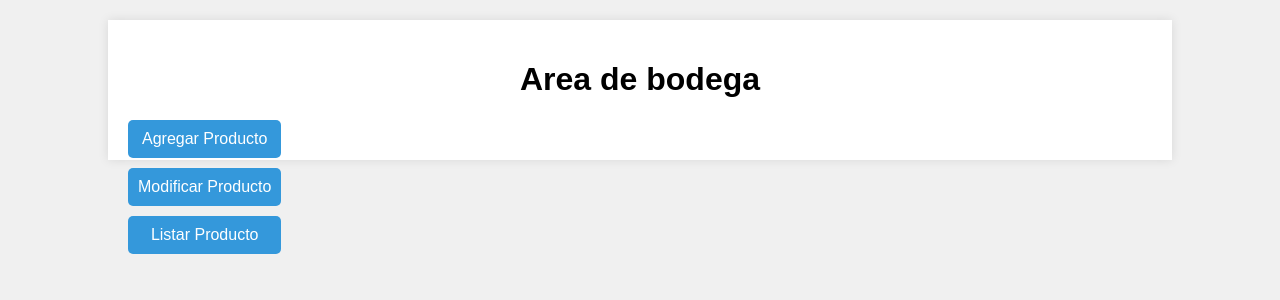
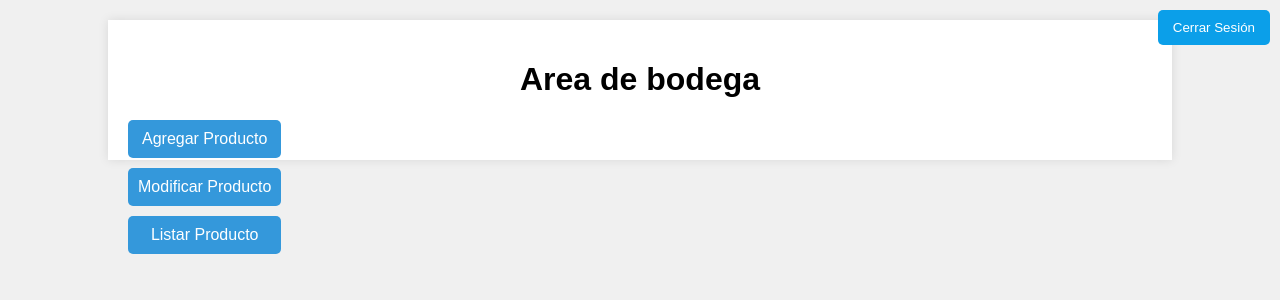
Before and after one commit to Dou2020/Proyect1-TS1, a PHP site: page /Vista/InterfazPersonal/bodega/viewBodega.php in a window 1280 px wide. Shown: the top 300 px of the page. Run offline with PHP 8.4, Linux system fonts and the light colour scheme.

Commit message:
boton de cerrar sesion

```diff
--- a/src/Vista/InterfazPersonal/bodega/estilo.css
+++ b/src/Vista/InterfazPersonal/bodega/estilo.css
@@ -3,6 +3,24 @@ body {
     background-color: #f0f0f0;
     margin: 0;
     padding: 0;
+}
+#cerrar-sesion {
+    position: absolute;
+    top: 10px;
+    right: 10px;
+}
+
+#cerrar-sesion button {
+    background-color: #0b9fe9; /* Color de fondo rojo */
+    color: #fff; /* Color de texto blanco */
+    padding: 10px 15px;
+    border: none;
+    border-radius: 5px;
+    cursor: pointer;
+}
+
+#cerrar-sesion button:hover {
+    background-color: #c0392b; /* Cambio de color al pasar el mouse */
 }
 #tabla {
     border-collapse: collapse;
--- a/src/Vista/InterfazPersonal/bodega/viewBodega.php
+++ b/src/Vista/InterfazPersonal/bodega/viewBodega.php
@@ -7,6 +7,9 @@
 </head>
 <body>
     <div id="principal">
+        <div id="cerrar-sesion">
+            <button onclick="cerrarSesion()">Cerrar Sesión</button>
+        </div>
         <h1 style="text-align: center;">Area de bodega</h1>
 
         <div id="botones">
@@ -128,6 +131,10 @@
             // Aquí deberías implementar la lógica para modificar el producto con el código proporcionado
         }
 
+        function cerrarSesion() {
+            // Implementa la lógica para cerrar la sesión del usuario aquí
+        }
+
         function limpiarResultado() {
             document.getElementById('resultado').innerHTML = '';
         }
```
